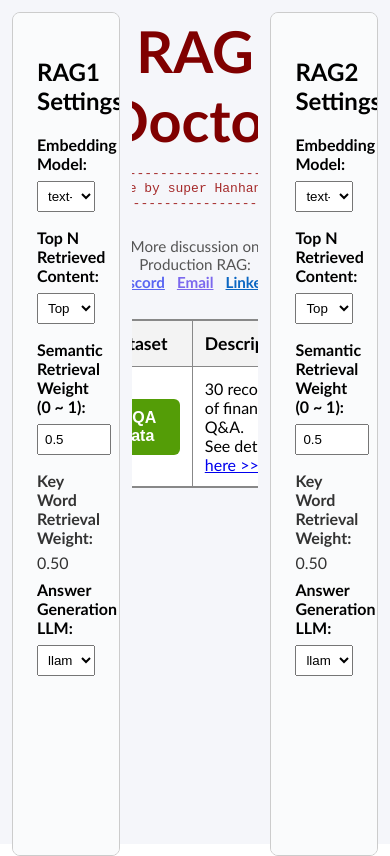
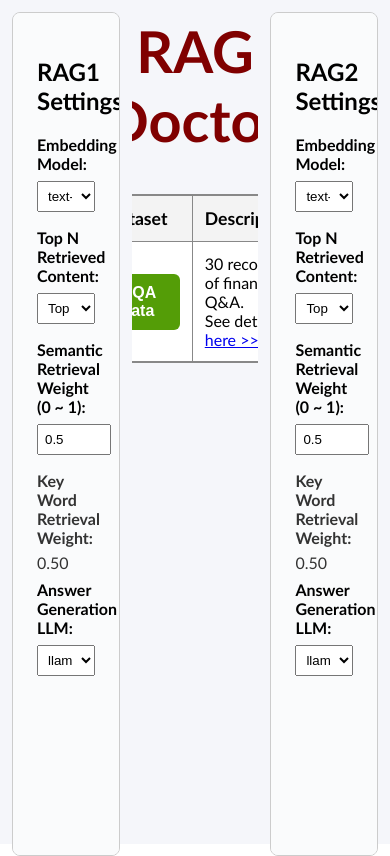
Before and after one commit to hanhanwu/RagDoctor, a React Native app in the folder frontend/: screen / in a window 390 px wide. Built offline with nearby package versions, Linux system fonts and the light colour scheme.

Commit message:
minor changes

```diff
--- a/frontend/App.js
+++ b/frontend/App.js
@@ -644,23 +644,7 @@ function AppMain() {
         <div style={{ textAlign: "center", marginBottom: "16px" }}>
           <h1 style={{ margin: 0, fontSize: "3.6rem", fontWeight: 800, color: "#800000" }}>RAG Doctor</h1>
           <div style={{ marginTop: "12px", color: "#a52a2a", fontFamily: "monospace" }}>
-            ----------------------- Made by super Hanhan! -----------------------
           </div>
-        </div>
-        <div style={{ textAlign: "center", marginTop: "10px", marginBottom: "16px", fontSize: "0.95rem", color: "#555" }}>
-          More discussion on Production RAG:{" "}
-          <a href="https://discord.gg/X6mbXXvw" target="_blank" rel="noopener noreferrer"
-            style={{ marginLeft: "6px", color: "#5865F2", fontWeight: "bold", textDecoration: "underline" }}>
-            Discord
-          </a>
-          <a href="mailto:wuhanhan999@gmail.com"
-            style={{ marginLeft: "12px", color: "#7B68EE", fontWeight: "bold", textDecoration: "underline" }}>
-            Email
-          </a>
-          <a href="https://www.linkedin.com/in/hanhanwu/" target="_blank" rel="noopener noreferrer"
-            style={{ marginLeft: "12px", color: "#0A66C2", fontWeight: "bold", textDecoration: "underline" }}>
-            LinkedIn
-          </a>
         </div>
           <table style={{ width: "80%", borderCollapse: "collapse", marginBottom: "12px", border: "2px solid #888" }}></table>
           <table style={{ width: "80%", borderCollapse: "collapse", marginBottom: "12px", border: "2px solid #888" }}>
```
Also changed, not shown: 1 other file (tests, documents, lock files or other folders).
